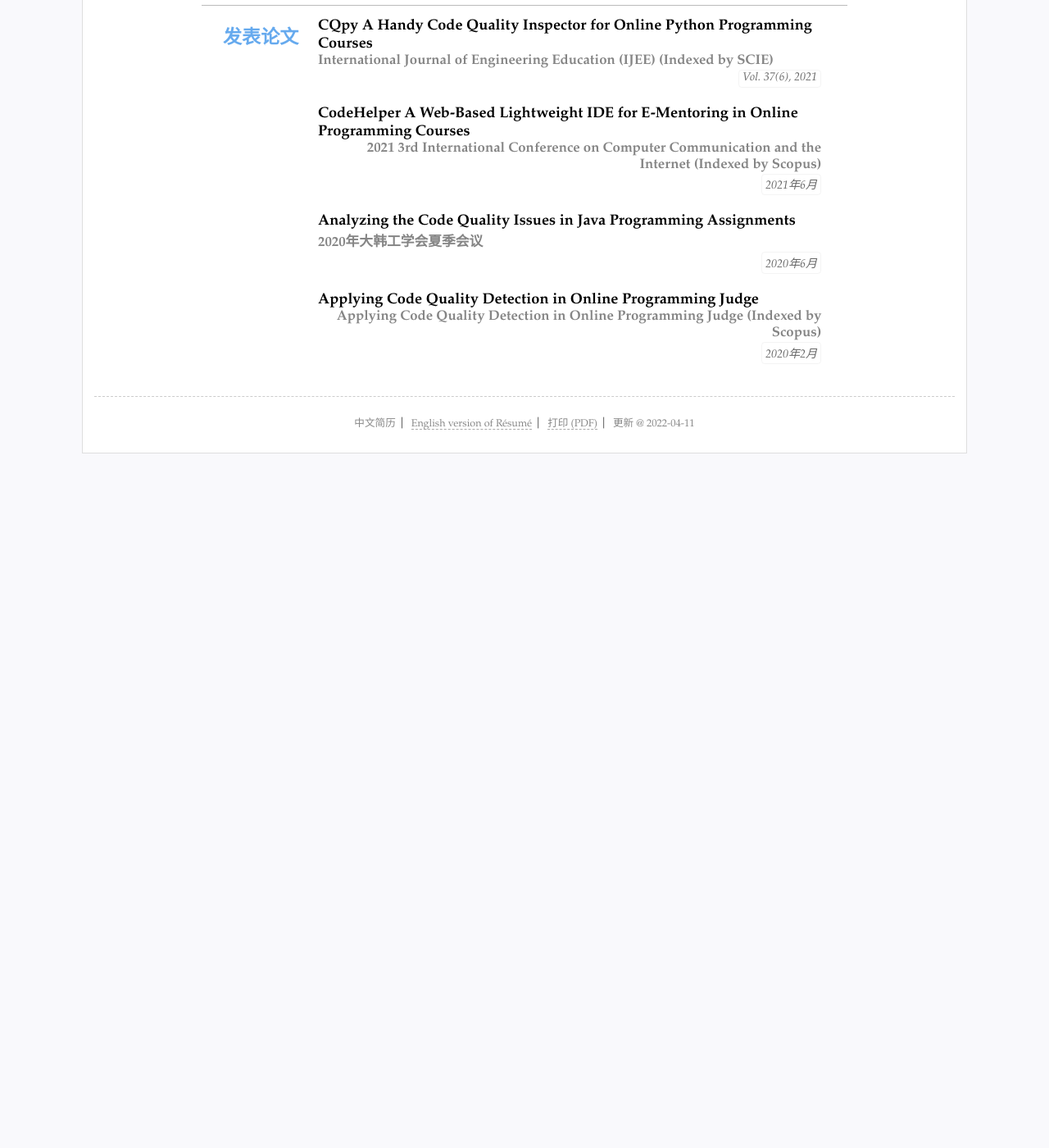
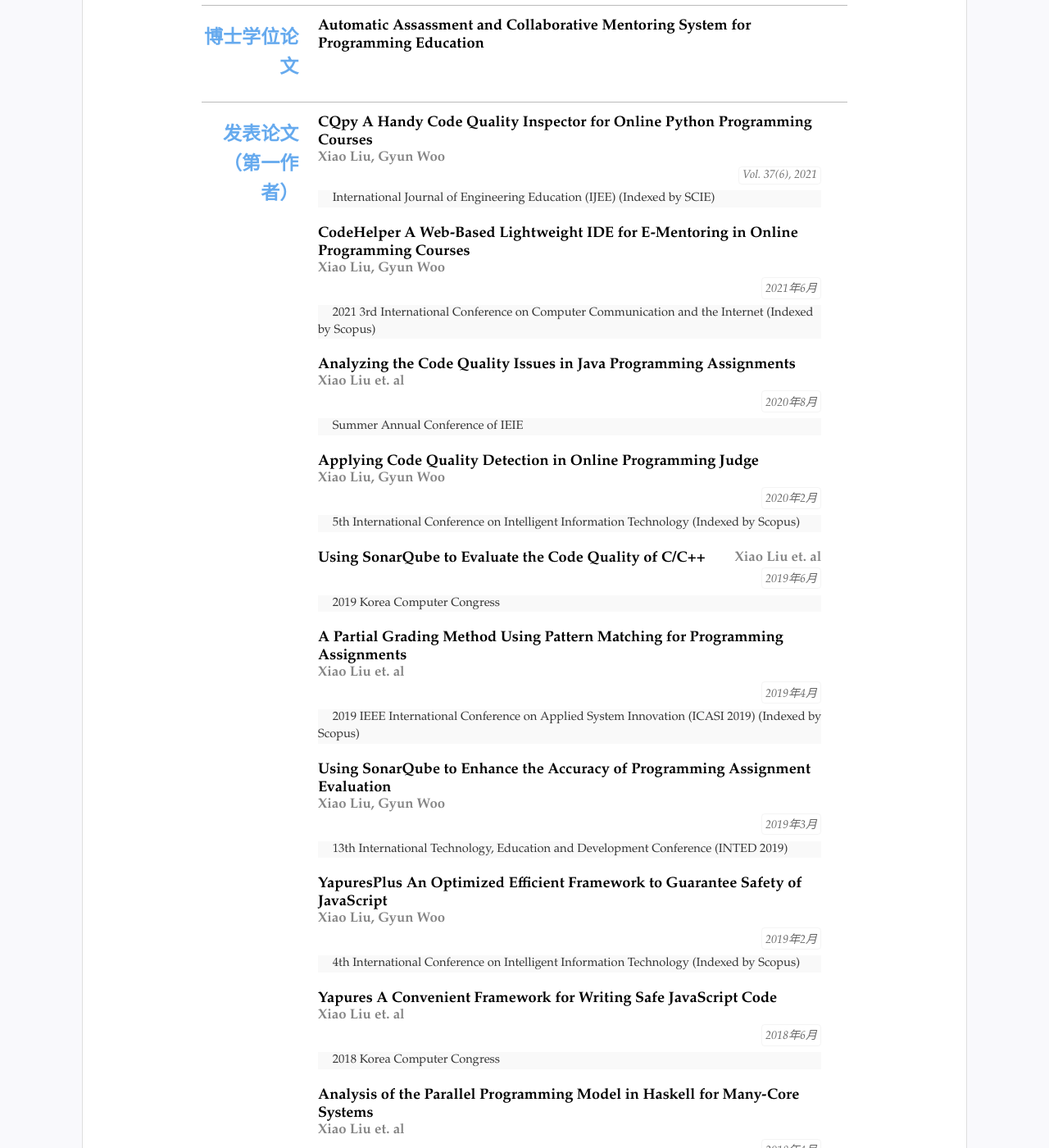
Before and after one commit to awesome-liuxiao/CV, a Jekyll site: the page built from index.html, in a window 1280 px wide and 1400 px high, scrolled down 1621 px. Shown: the whole window at 82% size. Built offline with Jekyll 4.4.1, drawn with Linux system fonts in a browser that asks for light colours; before the commit the page ends 2195 px from its top, so only the background shows below that; some of the changed text lies outside the part shown.

Commit message:
added more items

```diff
--- a/_data/resume.yml
+++ b/_data/resume.yml
@@ -116,22 +116,83 @@ main: #简历主要内容，
     # sub: Creator and maintainer.
    #可继续添加更多内容
 
+- type: dissertation
+  name: 博士学位论文
+  content:
+  - title: Automatic Assassment and Collaborative Mentoring System for Programming Education
+  -sub: "导师：Woo, Gyun"
+
 - type: publications
-  name: 发表论文
+  name: 发表论文 （第一作者）
   content: #选择需要的格式
   - title: CQpy A Handy Code Quality Inspector for Online Python Programming Courses
-    authors: Xiao Liu, Gyun Woo
+    sub: Xiao Liu, Gyun Woo
     duration: Vol. 37(6), 2021
-    sub: International Journal of Engineering Education (IJEE) (Indexed by SCIE)
+    detail: International Journal of Engineering Education (IJEE) (Indexed by SCIE)
   - title: CodeHelper A Web-Based Lightweight IDE for E-Mentoring in Online Programming Courses
+    sub: Xiao Liu, Gyun Woo
     duration: "2021年6月"
-    sub: 2021 3rd International Conference on Computer Communication and the Internet (Indexed by Scopus)
+    detail: 2021 3rd International Conference on Computer Communication and the Internet (Indexed by Scopus)
   - title: Analyzing the Code Quality Issues in Java Programming Assignments
-    duration: "2020年6月"
-    sub: 2020年大韩工学会夏季会议
+    sub: Xiao Liu et. al
+    duration: "2020年8月"
+    detail: Summer Annual Conference of IEIE
   - title: Applying Code Quality Detection in Online Programming Judge
+    sub: Xiao Liu, Gyun Woo
     duration: "2020年2月"
-    sub: Applying Code Quality Detection in Online Programming Judge (Indexed by Scopus)
+    detail: 5th International Conference on Intelligent Information Technology (Indexed by Scopus)
+  - title: Using SonarQube to Evaluate the Code Quality of C/C++
+    sub: Xiao Liu et. al
+    duration: "2019年6月"
+    detail: 2019 Korea Computer Congress
+  - title: A Partial Grading Method Using Pattern Matching for Programming Assignments
+    sub: Xiao Liu et. al
+    duration: "2019年4月"
+    detail: 2019 IEEE International Conference on Applied System Innovation (ICASI 2019) (Indexed by Scopus)
+  - title: Using SonarQube to Enhance the Accuracy of Programming Assignment Evaluation
+    sub: Xiao Liu, Gyun Woo
+    duration: "2019年3月"
+    detail: 13th International Technology, Education and Development Conference (INTED 2019)
+  - title: YapuresPlus An Optimized Efficient Framework to Guarantee Safety of JavaScript
+    sub: Xiao Liu, Gyun Woo
+    duration: "2019年2月"
+    detail: 4th International Conference on Intelligent Information Technology (Indexed by Scopus)
+  - title: Yapures A Convenient Framework for Writing Safe JavaScript Code
+    sub: Xiao Liu et. al
+    duration: "2018年6月"
+    detail: 2018 Korea Computer Congress
+  - title: Analysis of the Parallel Programming Model in Haskell for Many-Core Systems
+    sub: Xiao Liu et. al
+    duration: "2018年4月"
+    detail: 2018 IEEE International Conference on Applied System Innovation (ICASI 2018) (Indexed by Scopus)
+  - title: Analyzing Obfuscated .NET Programs Using Debugging Tools
+    sub: Xiao Liu et. al
+    duration: "2017年12月"
+    detail: The 3rd International Workshop on Convergence Information Technology (IWCIT 2017)
+  - title: YesWeb A Concise Web Development Framework Based on Haskell
+    sub: Xiao Liu et. al
+    duration: Vol. 95, No. 18, 2017
+    detail: Journal of Theoretical and Applied Information Technology (JATIT) (Indexed by Scopus)
+  - title: CDLint A Cloud Service for Dynamic Analysis of JavaScript Code
+    sub: Xiao Liu et. al
+    duration: "2017年4月"
+    detail: 2017 KIPS Spring Conference
+  - title: YesWeb A Concise Web Development Framework Based on Haskell
+    sub: Xiao Liu et. al
+    duration: "2016年12月"
+    detail: International Conference on Computing Convergence and Applications(ICCCA 2016)
+  - title: An Integrated FTP Supported RWD Web Development System
+    sub: Xiao Liu et. al
+    duration: "2015年6月"
+    detail: 2015 Korea Computer Congress
+  - title: GCaaS A Light-weight Grid Computing Web Application
+    sub: Xiao Liu et. al
+    duration: "2015年4月"
+    detail: 2015 KIPS Spring Conference
+  - title: NeoESPA -A New Evaluation System for Programming Assignments
+    sub: Xiao Liu et. al
+    duration: "2015年1月"
+    detail: 2015 International Conference on Electronics, Information and Communication (ICEIC 2015)
 
 #footer 脚注，打印版和web版不同不显示
 footer: #脚注多组
```
